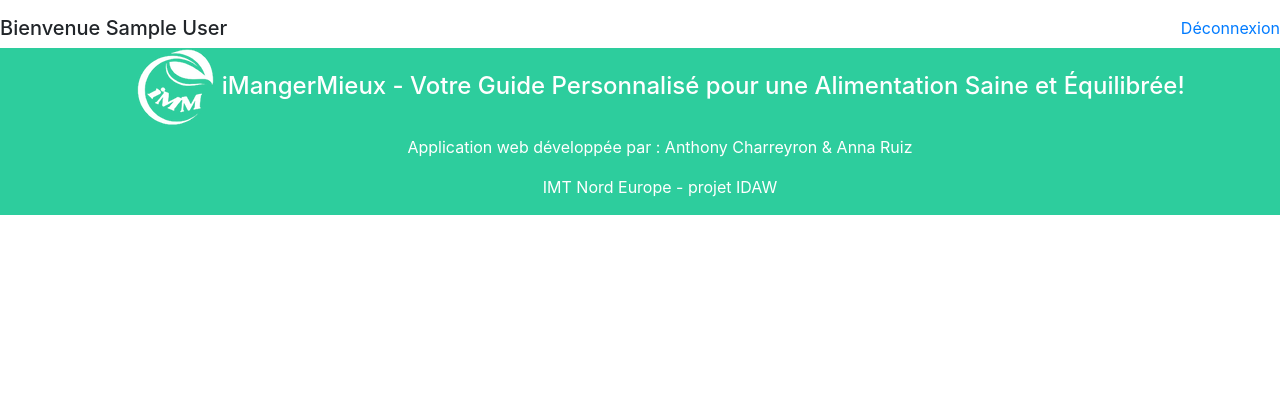
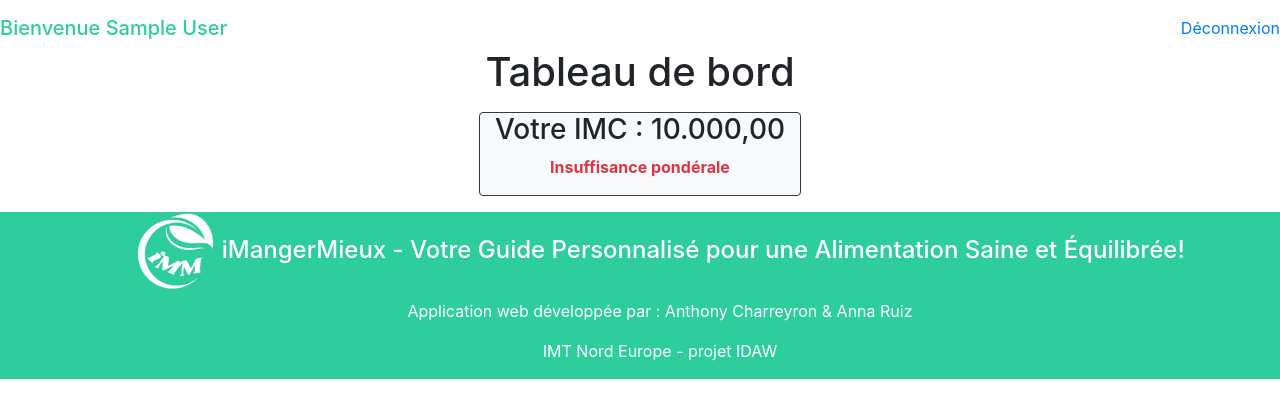
Before and after one commit to AnnnaRuiz/iMangerMieux, a PHP site: page / in a window 1280 px wide. Shown: the part 50-468 px from the top of the page. Run offline with PHP 8.4, Linux system fonts and the light colour scheme; the visitor is signed in with stand-in values (Sample User, id 1); some libraries are stand-ins or nearby versions.

Commit message:
IMC fonctionnel et tableau de bord accueil

```diff
--- a/backend/users.php
+++ b/backend/users.php
@@ -54,5 +54,8 @@ switch($_SERVER["REQUEST_METHOD"]){
             http_response_code(400); // Code d'erreur 400 Bad Request
             exit(json_encode(["message" => "Paramètres manquants pour la connexion"]));
         }
+    default:
+        http_response_code(501);
+        exit(json_encode(["message" => "Not implemented"]));
 
 }
--- a/frontend/accueil.php
+++ b/frontend/accueil.php
@@ -0,0 +1,35 @@
+<?php
+// IMC = poids (en kg) / (taille (en m))^2
+
+$nombre = $poids / (($taille/100)**2);
+$IMC=number_format($nombre, 2, ',', '.');
+$trancheIMC="";
+
+$danger="text-danger font-weight-bold";
+
+if($IMC<18.5){
+    $trancheIMC="Insuffisance pondérale";
+}elseif (18.5<=$IMC && $IMC<25){
+    $trancheIMC="Poids normal";
+    $danger="text-success";
+}elseif (25<=$IMC && $IMC<30){
+    $trancheIMC="Surpoids";
+}elseif (30<=$IMC && $IMC<35){
+    $trancheIMC="Obésité de classe 1 (modérée)";
+}elseif (35<=$IMC && $IMC<40){
+    $trancheIMC="Obésité de classe 2 (sévère)";
+}elseif (40<=$IMC ){
+    $trancheIMC="Obésité de classe 3 (très sévère ou morbide)";
+}
+?>
+
+
+<h1 class="text-center">Tableau de bord</h1>
+<div class="container d-flex justify-content-center my-3">
+    <div class="row border border-dark rounded bg-light ">
+        <div class="col-12 text-center">
+                <h3> Votre IMC : <?php echo $IMC?></h3>
+                <p class="<?php echo $danger?>"><?php echo $trancheIMC?></p>
+        </div>
+    </div>
+</div>
--- a/frontend/css/style.css
+++ b/frontend/css/style.css
@@ -1,5 +1,9 @@
 .color{
     background-color: #2DCD9D;
+}
+
+.text-green{
+    color: #2DCD9D;
 }
 
 .menu{
@@ -24,3 +28,7 @@ nav li:hover{
 #retourConnexion {
     display: none;
 }
+
+.nonVisible{
+    display:none;
+}
--- a/frontend/index.php
+++ b/frontend/index.php
@@ -54,7 +54,7 @@
         echo '
             <div class="row">
                 <div class="col-6 text-left">
-                    <h5>Bienvenue '.$nom.'</h5>
+                    <h5 class="text-green">Bienvenue '.$nom.'</h5>
                 </div>
                 <div class="col-6 text-right">
                     <a href="index.php?deconnexion">Déconnexion</a>
--- a/frontend/js/users.js
+++ b/frontend/js/users.js
@@ -54,13 +54,13 @@ $(document).ready(function() {
                 if (response) {
                     window.location.href = 'index.php'
                 } else {
-                    // L'authentification a échoué
                     console.error(response.error);
                 }
             },
             error: function(error) {
+                // L'authentification a échoué
                 alert("Erreur d'email ou de mot de passe, veuillez réessayer");
-                // console.error(error);
+                console.error(error);
             }
         });
     });
```
